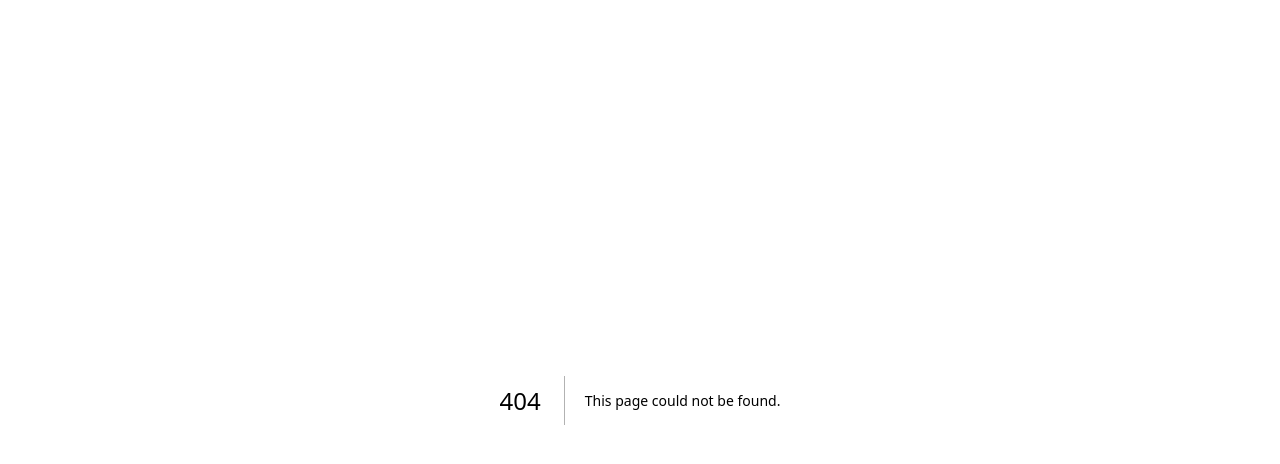
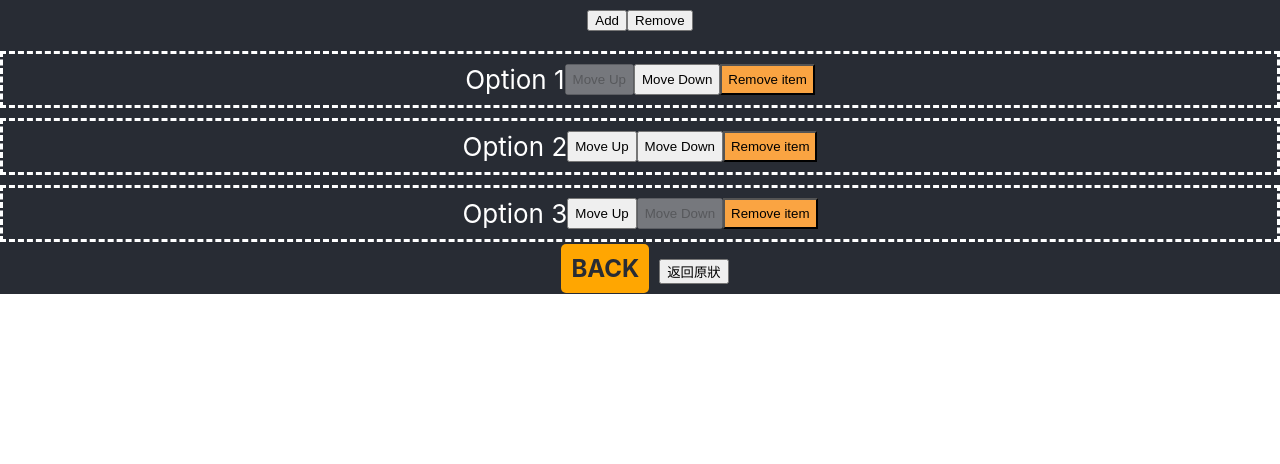
Before and after one commit to Bobo100/Homework-01To05-Next.js-Version, a Next.js app: page /homework02/dragAndDropListLocalStorage in a window 1280 px wide. Before the commit this address had no page. Shown: the top 464 px of the page. Built offline with nearby package versions, Linux system fonts and the light colour scheme.

Commit message:
更新作業02內容 新增清除按鈕

```diff
--- a/pages/homework02.tsx
+++ b/pages/homework02.tsx
@@ -48,6 +48,9 @@ export default function homework02() {
                         <Link href="/homework02/dragAndDropList">
                             Drag And Drop List
                         </Link>
+                        <Link href="/homework02/dragAndDropListLocalStorage">
+                            Drag And Drop List Local Storage
+                        </Link>
                     </div>
                 </div>
             </div>
--- /dev/null
+++ b/pages/homework02/dragAndDropListLocalStorage.tsx
@@ -0,0 +1,184 @@
+// 加上button 去移動當前的div
+import React, { useEffect, useState } from "react";
+import uuid from "react-uuid";
+import { ClickButton } from "../../components/ClickButton";
+import index from "../../styles/index.module.scss";
+import style_homework02 from "../../styles/homework02.module.scss";
+import Link from "next/link";
+
+type Item = {
+    id: string;
+    text: string;
+};
+
+const initialState = [
+    { id: "1", text: "Option 1" },
+    { id: "2", text: "Option 2" },
+    { id: "3", text: "Option 3" }
+];
+const dragAndDropListLocalStorage = () => {
+    // 這個state是用來記錄每個item的內容
+    const [items, setItems] = useState<Item[]>(initialState);
+
+    // 新增 useEffect 來讀取 localStorage
+    useEffect(() => {
+        const items = JSON.parse(localStorage.getItem("option"));
+        if (items) {
+            setItems(items);
+        }
+    }, []);
+    // 新增 useEffect 來寫入 localStorage
+    useEffect(() => {
+        if (items !== initialState) {
+            console.log("update")
+            localStorage.setItem("option", JSON.stringify(items));
+        }
+    }, [items]);
+
+    // 檢查localStorage目前的狀態
+    useEffect(() => {
+        console.log("localStorage", localStorage.getItem("option"));
+    }, [items]);
+
+    // 這個state是用來記錄每個item的index，並且用來移動item的位置
+    const [itemIndexes, setItemIndexes] = useState<number[]>(
+        items.map((_, index) => index)
+    );
+
+    const moveItem = (fromIndex: number, toIndex: number) => {
+        if (fromIndex === toIndex) return;
+
+        // 這裡的newItems和newItemIndexes是為了避免直接修改state
+        // 這樣做的好處是可以讓React知道state有變化，並且重新渲染畫面
+        const newItems = [...items];
+        const newItemIndexes = [...itemIndexes];
+
+        newItems.splice(toIndex, 0, newItems.splice(fromIndex, 1)[0]);
+        newItemIndexes.splice(toIndex, 0, newItemIndexes.splice(fromIndex, 1)[0]);
+
+        // 更新state
+        setItems(newItems);
+        setItemIndexes(newItemIndexes);
+    };
+
+    const handleAddClick = () => {
+        setItems(prevState => [
+            ...prevState,
+            { id: uuid(), text: `Option ${prevState.length + 1}` }
+        ]);
+
+        // 這裡的prevState.length就是新的item的index
+        setItemIndexes(prevState => [...prevState, prevState.length]);
+    };
+
+    const handleRemoveClick = () => {
+        if (items.length === 0) return;
+        // 把最後一個item移除
+        setItems(prevState => prevState.slice(0, -1));
+        setItemIndexes(prevState => prevState.slice(0, -1));
+    };
+
+    const handleMoveUpClick = (index: number) => () => {
+        const newIndex = index - 1;
+        if (newIndex < 0) return;
+
+        moveItem(index, newIndex);
+    };
+
+    const handleMoveDownClick = (index: number) => () => {
+        const newIndex = index + 1;
+        if (newIndex >= items.length) return;
+
+        moveItem(index, newIndex);
+    };
+
+    // 這個state是用來記錄被拖動的元素的索引值
+    const [draggedIndex, setDraggedIndex] = useState<number>(-1);
+
+    const handleDragStart = (event: React.DragEvent<HTMLDivElement>, index: number) => {
+        // 將被拖動的元素的索引存在state中
+        setDraggedIndex(index);
+
+        // 设置数据传输格式: 索引值
+        event.dataTransfer.setData("text/plain", `${index}`);
+    }
+
+
+    const handleDragOver = (event: React.DragEvent<HTMLDivElement>) => {
+        // 設置拖曳的目標可以放置
+        event.preventDefault();
+    }
+
+    // 新增拖移功能
+    const handleDrop = (event: React.DragEvent<HTMLDivElement>, index: number) => {
+        // 取消預設拖動事件
+        event.preventDefault();
+
+        const toIndex = index;
+        const fromIndex = draggedIndex;
+
+        if (fromIndex === toIndex) return;
+
+        // 移動目標元素至指定位置
+        moveItem(fromIndex, toIndex);
+
+        // 清空 draggedIndex
+        setDraggedIndex(-1);
+    }
+
+    // 移除當前的item
+    const handleRemoveItemClick = (index: number) => () => {
+        // 把非當前的item過濾出來
+        setItems(prevState => prevState.filter((_, i) => i !== index));
+        setItemIndexes(prevState => prevState.filter((_, i) => i !== index));
+    };
+
+
+    // 每個div都有兩個button去移動當前的div
+    // 如果第一個div的button被點擊，則不會有任何反應
+    // 如果最後一個div的button被點擊，則不會有任何反應
+    return (
+        <div className={`${index.App}`}>
+            <div className={`${style_homework02.font_size} ${style_homework02.page_styles}`}>
+                <ClickButton onClick={handleAddClick} text="Add" />
+                <ClickButton onClick={handleRemoveClick} text="Remove" />
+
+                {items.map((item, index) => (
+                    // 增加 draggable 屬性，讓元素可以被拖動
+                    <div key={uuid()} className="border padding flex justify-center" draggable="true"
+                        // 綁定事件
+                        onDragStart={(event) => handleDragStart(event, index)}
+                        onDragOver={(event) => handleDragOver(event)}
+                        onDrop={(event) => handleDrop(event, index)}>
+                        <div>{item.text}</div>
+                        <button disabled={index === 0} onClick={handleMoveUpClick(index)}>
+                            Move Up
+                        </button>
+                        <button
+                            disabled={index === items.length - 1}
+                            onClick={handleMoveDownClick(index)}
+                        >
+                            Move Down
+                        </button>
+                        <button onClick={handleRemoveItemClick(index)} className={`${style_homework02.remove_btn}`}>Remove item</button>
+                    </div>
+                ))}
+
+                <div>
+                    <Link href="/homework02">
+                        Back
+                    </Link>
+                    {/* 清除localStorage */}
+                    <button onClick={() => (
+                        setItems(initialState),
+                        localStorage.clear(),
+                        console.log(localStorage)
+                    )}>返回原狀</button>
+                </div>
+            </div>
+        </div>
+
+    );
+};
+
+export default dragAndDropListLocalStorage;
```
Also changed, not shown: components/localStorage.tsx (added, +57 -0 lines), 1 other file (tests, documents, lock files or other folders).
